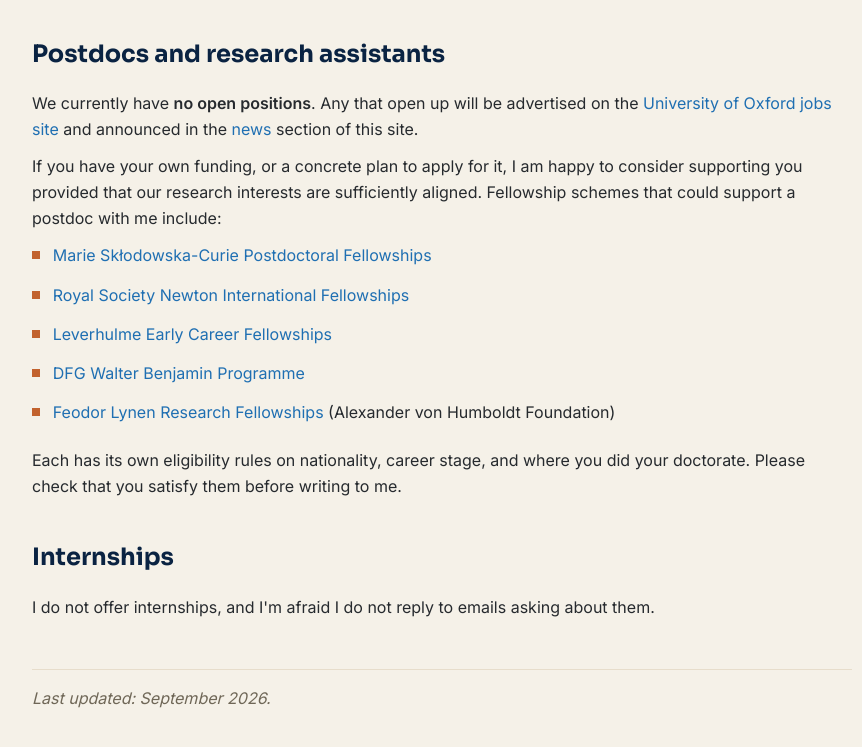
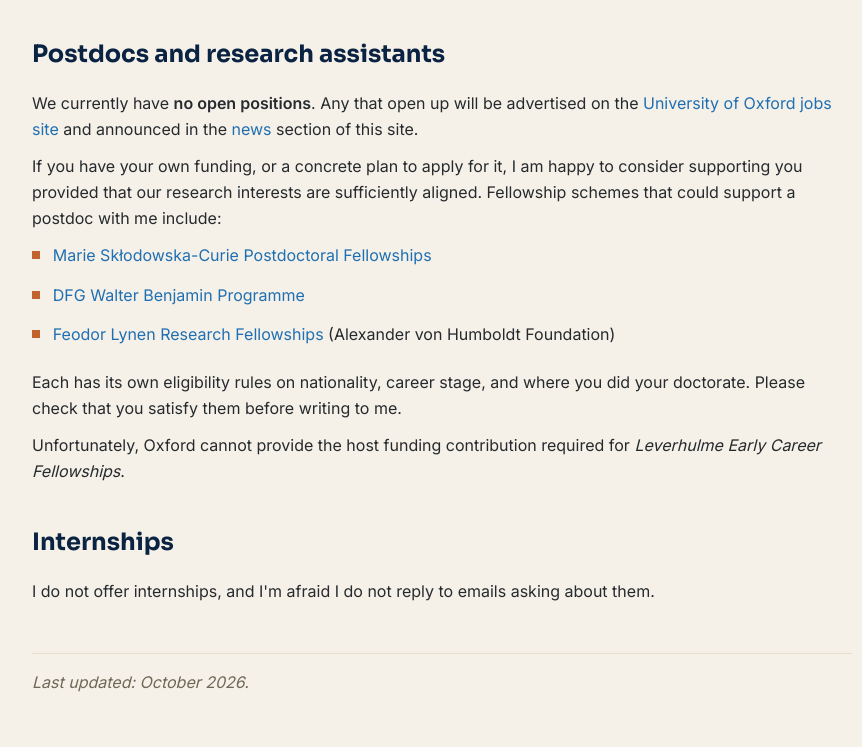
Before and after one commit to markusbrill/markus-brill, a plain HTML site: page docs/join.html in a window 1280 px wide. Shown: the part 1757-2504 px from the top of the page, without its empty margins (198-1060 px from the left). Drawn offline with Linux system fonts and the light colour scheme.

Commit message:
Update join.html

```diff
--- a/docs/join.html
+++ b/docs/join.html
@@ -62,19 +62,19 @@
 
 <ul>
   <li><a href="https://marie-sklodowska-curie-actions.ec.europa.eu/actions/postdoctoral-fellowships">Marie Skłodowska-Curie Postdoctoral Fellowships</a></li>
-  <li><a href="https://royalsociety.org/grants/newton-international/">Royal Society Newton International Fellowships</a></li>
-  <li><a href="https://www.leverhulme.ac.uk/early-career-fellowships">Leverhulme Early Career Fellowships</a></li>
   <li><a href="https://www.dfg.de/en/research-funding/funding-opportunities/programmes/individual/walter-benjamin">DFG Walter Benjamin Programme</a></li>
   <li><a href="https://www.humboldt-foundation.de/en/apply/sponsorship-programmes/feodor-lynen-research-fellowship">Feodor Lynen Research Fellowships</a> (Alexander von Humboldt Foundation)</li>
 </ul>
 
 <p>Each has its own eligibility rules on nationality, career stage, and where you did your doctorate. Please check that you satisfy them before writing to me.</p>
 
+<p>Unfortunately, Oxford cannot provide the host funding contribution required for <em>Leverhulme Early Career Fellowships</em>.</p>
+
 <h2 id="internships">Internships</h2>
 
 <p>I do not offer internships, and I'm afraid I do not reply to emails asking about them.</p>
 
-<p class="last-updated"><em>Last updated: September 2026.</em></p>
+<p class="last-updated"><em>Last updated: October 2026.</em></p>
 </main>
 </body>
 </html>
```
